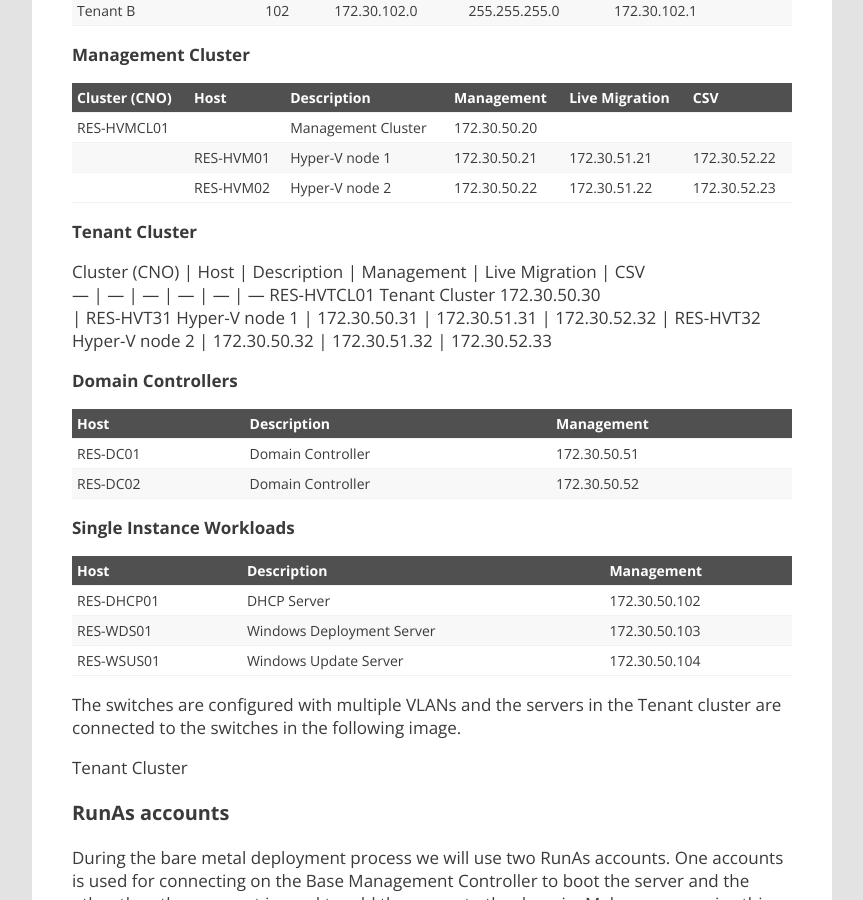
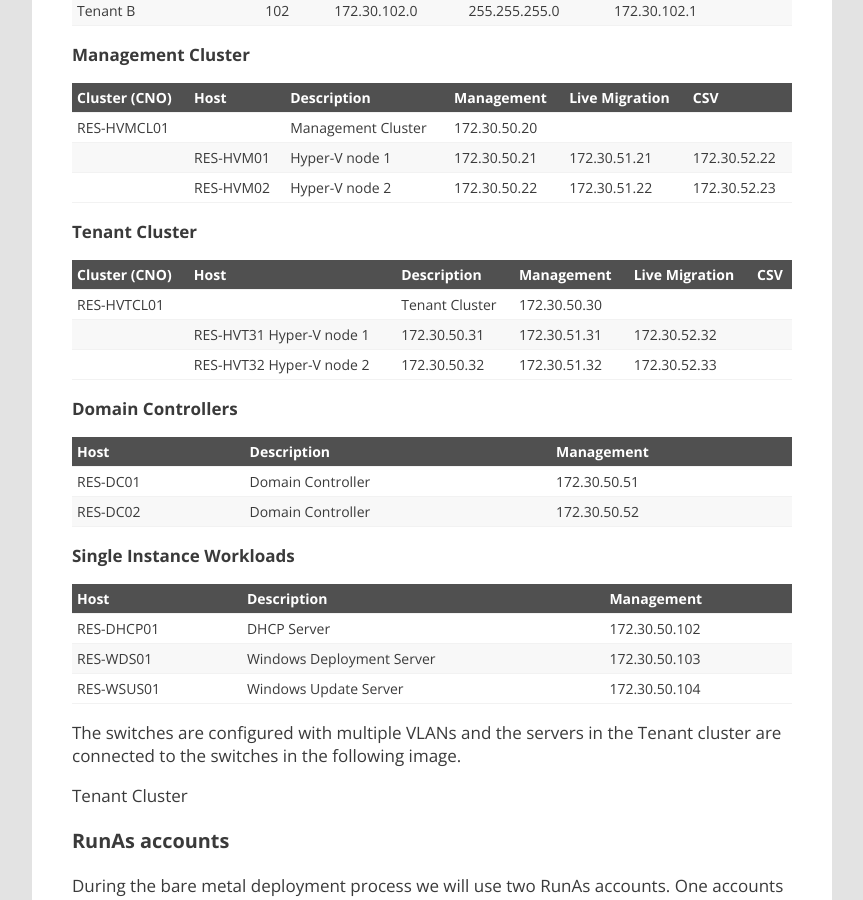
Before and after one commit to marcvaneijk/marcvaneijk.old, a Jekyll site: the page built from _posts/2013-08-28-bmd1.md, in a window 1280 px wide and 900 px high, scrolled down 3551 px. Shown: the whole window, without its empty margins (58-921 px from the left). Built offline with Jekyll 4.4.1, drawn with Linux system fonts in a browser that asks for light colours; nearby versions of some CDN libraries.

Commit message:
Update 2013-08-28-bmd1.md

```diff
--- a/_posts/2013-08-28-bmd1.md
+++ b/_posts/2013-08-28-bmd1.md
@@ -86,7 +86,7 @@ RES-HVMCL01 | | Management Cluster | 172.30.50.20
 
 Cluster (CNO) | Host | Description | Management | Live Migration | CSV
 --- | --- | --- | --- | --- | ---
-RES-HVTCL01   Tenant Cluster 172.30.50.30
+RES-HVTCL01 | | Tenant Cluster | 172.30.50.30
  | RES-HVT31 Hyper-V node 1 | 172.30.50.31 | 172.30.51.31 | 172.30.52.32
  | RES-HVT32 Hyper-V node 2 | 172.30.50.32 | 172.30.51.32 | 172.30.52.33
 
```
